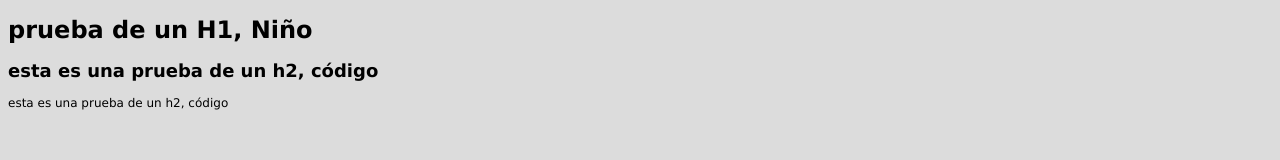
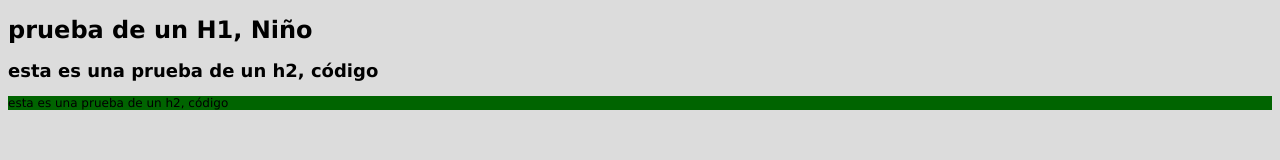
Before and after one commit to GenaroHerarnandezAlvarado/paginaweb, a plain HTML site: page index.html in a window 1280 px wide. Drawn offline with Linux system fonts and the light colour scheme.

Commit message:
color p
cambia rle color a las etiquetas p

```diff
--- a/stilos.css
+++ b/stilos.css
@@ -3,3 +3,7 @@ body{
     font-size: 12px;
     font-family: 'Lucida Sans', 'Lucida Sans Regular', 'Lucida Grande', 'Lucida Sans Unicode', Geneva, Verdana, sans-serif;
 }
+
+p{
+    background-color: darkgreen;
+}
```
